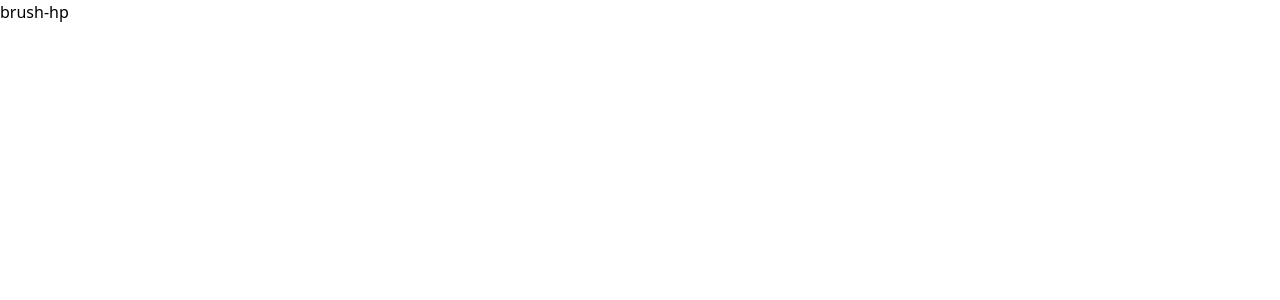
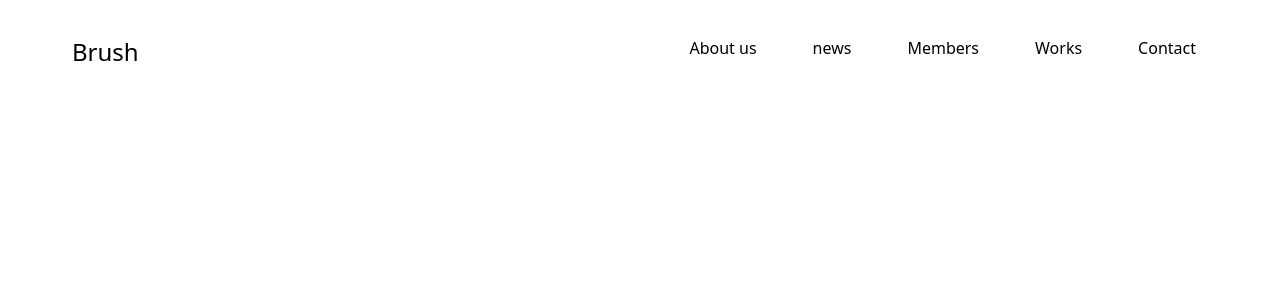
Before and after one commit to yui-szk/brush-hp, a Next.js app: page / in a window 1280 px wide. Shown: the top 300 px of the page. Built offline with nearby package versions, Linux system fonts and the light colour scheme.

Commit message:
headerの土台作り

```diff
--- a/src/app/page.tsx
+++ b/src/app/page.tsx
@@ -1,3 +1,9 @@
+import { Header } from "@/components/header";
+
 export default function Page() {
-  return <div>brush-hp</div>;
+  return (
+    <div>
+      <Header />
+    </div>
+  );
 }
--- /dev/null
+++ b/src/components/header.tsx
@@ -0,0 +1,24 @@
+export function Header() {
+  return (
+    <div className="flex h-24 justify-between px-14 py-9">
+      <p className="px-4 text-2xl">Brush</p>
+      <li className="flex justify-end pl-4">
+        <a className="mx-7" target="_self">
+          About us
+        </a>
+        <a className="mx-7" target="_self">
+          news
+        </a>
+        <a className="mx-7" target="_self">
+          Members
+        </a>
+        <a className="mx-7" target="_self">
+          Works
+        </a>
+        <a className="mx-7" target="_self">
+          Contact
+        </a>
+      </li>
+    </div>
+  );
+}
```
